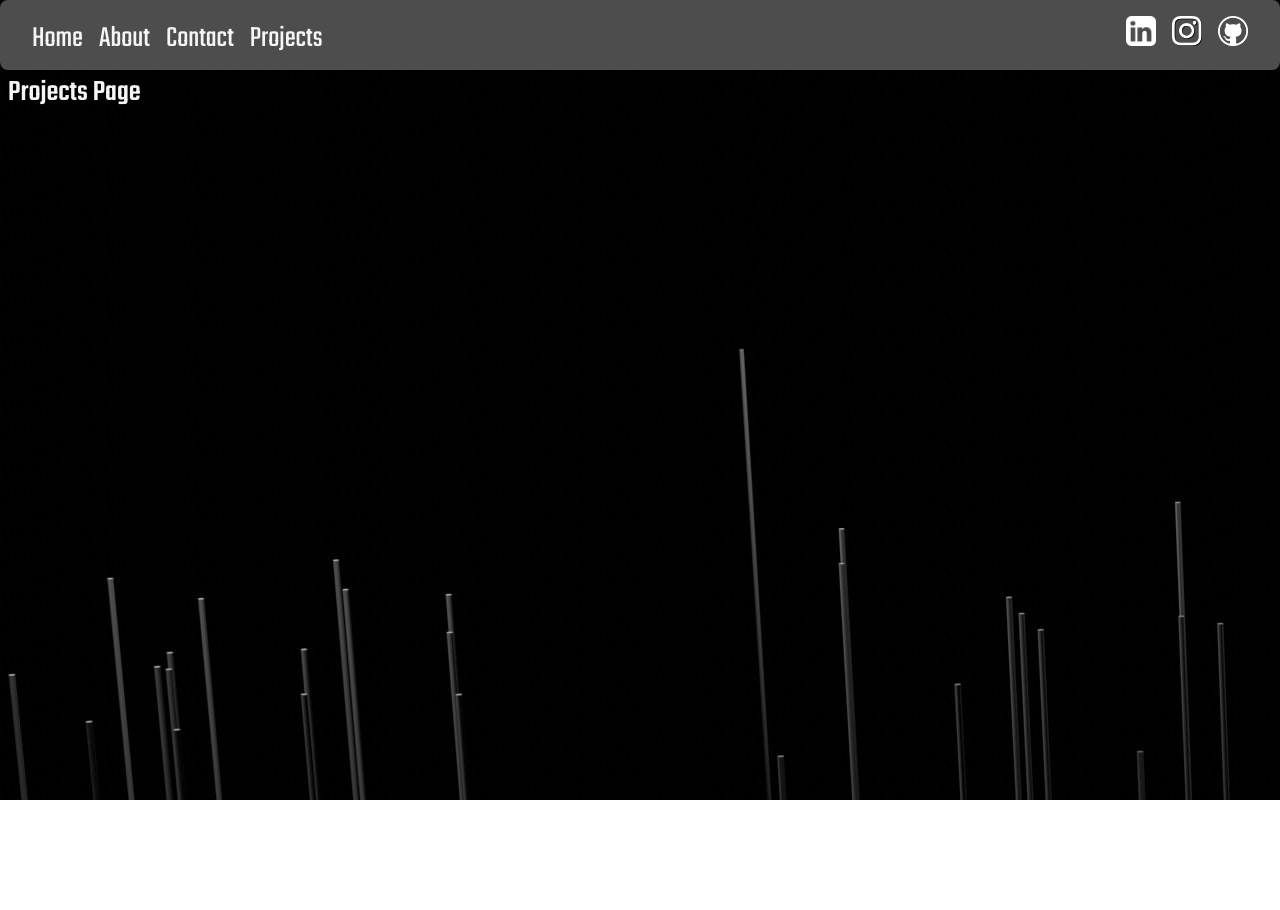
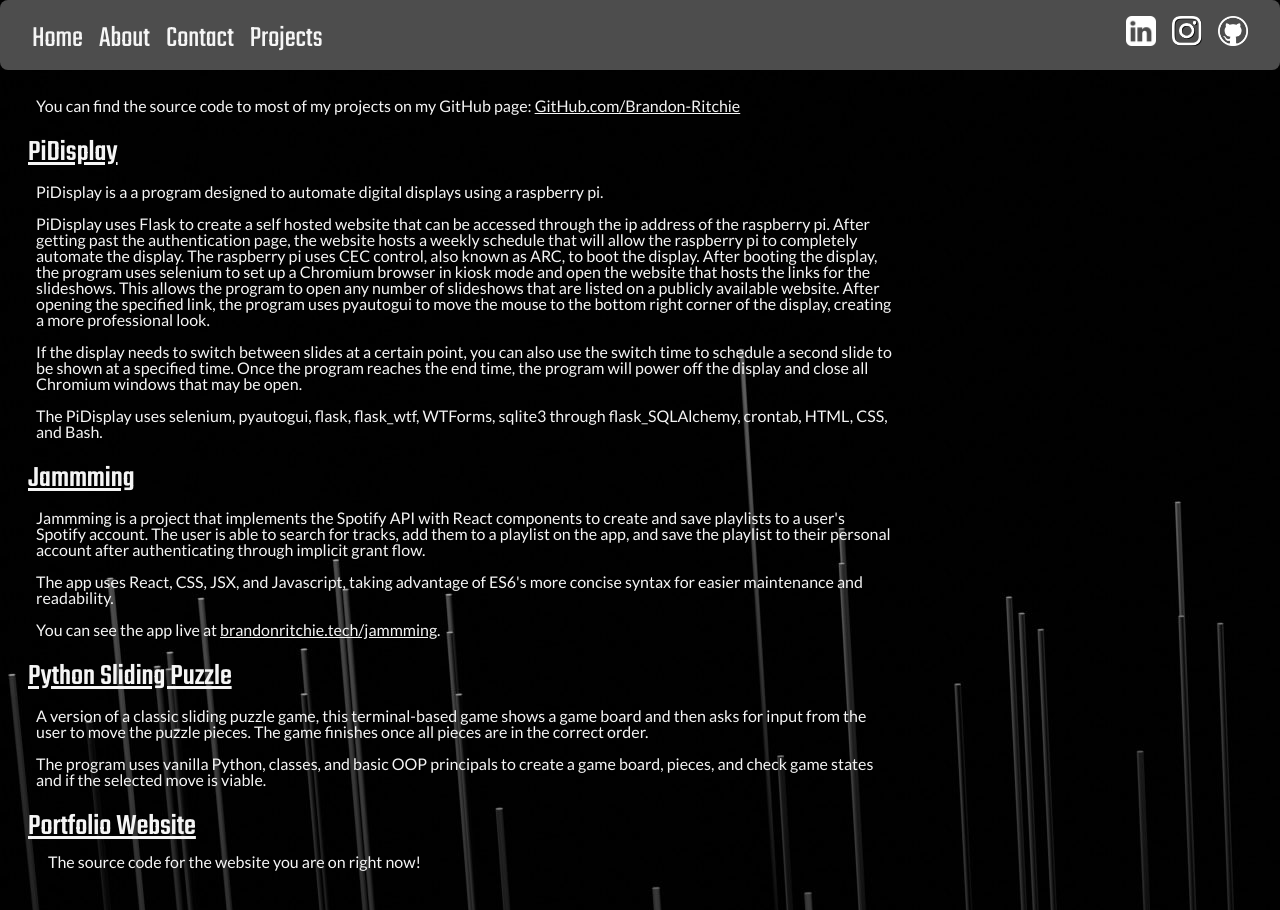
Before and after one commit to Brandon-Ritchie/portfolio-website, a React (Create React App) app: page /Projects in a window 1280 px wide. Before the commit the page ends 800 px from the top, so only its background shows below. Built offline with nearby package versions, Linux system fonts and the light colour scheme; a web font is replaced by a local one.

Commit message:
Updated the projects page and added projects

```diff
--- a/src/components/Projects/Projects.css
+++ b/src/components/Projects/Projects.css
@@ -0,0 +1,7 @@
+a {
+  color: whitesmoke;
+}
+
+.jammming-link {
+  color: whitesmoke;
+}
--- a/src/components/Projects/Projects.js
+++ b/src/components/Projects/Projects.js
@@ -1,5 +1,103 @@
 import React from "react";
+import "./Projects.css";
 
 export function Projects(props) {
-  return <h2>Projects Page</h2>;
+  return (
+    <div className="article">
+      <div className="introduction">
+        <p>
+          You can find the source code to most of my projects on my GitHub page:{" "}
+          <a href="https://GitHub.com/Brandon-Ritchie">
+            GitHub.com/Brandon-Ritchie
+          </a>
+        </p>
+      </div>
+      <div className="pi-display project">
+        <h2>
+          <a href="https://github.com/Brandon-Ritchie/PiDisplay">PiDisplay</a>
+        </h2>
+        <p>
+          PiDisplay is a a program designed to automate digital displays using a
+          raspberry pi.
+        </p>
+        <p>
+          PiDisplay uses Flask to create a self hosted website that can be
+          accessed through the ip address of the raspberry pi. After getting
+          past the authentication page, the website hosts a weekly schedule that
+          will allow the raspberry pi to completely automate the display. The
+          raspberry pi uses CEC control, also known as ARC, to boot the display.
+          After booting the display, the program uses selenium to set up a
+          Chromium browser in kiosk mode and open the website that hosts the
+          links for the slideshows. This allows the program to open any number
+          of slideshows that are listed on a publicly available website. After
+          opening the specified link, the program uses pyautogui to move the
+          mouse to the bottom right corner of the display, creating a more
+          professional look.
+        </p>
+        <p>
+          If the display needs to switch between slides at a certain point, you
+          can also use the switch time to schedule a second slide to be shown at
+          a specified time. Once the program reaches the end time, the program
+          will power off the display and close all Chromium windows that may be
+          open.
+        </p>
+        <p>
+          The PiDisplay uses selenium, pyautogui, flask, flask_wtf, WTForms,
+          sqlite3 through flask_SQLAlchemy, crontab, HTML, CSS, and Bash.
+        </p>
+      </div>
+      <div className="jammming project">
+        <h2>
+          <a href="https://github.com/Brandon-Ritchie/jamming">Jammming</a>
+        </h2>
+        <p>
+          Jammming is a project that implements the Spotify API with React
+          components to create and save playlists to a user's Spotify account.
+          The user is able to search for tracks, add them to a playlist on the
+          app, and save the playlist to their personal account after
+          authenticating through implicit grant flow.
+        </p>
+        <p>
+          The app uses React, CSS, JSX, and Javascript, taking advantage of
+          ES6's more concise syntax for easier maintenance and readability.
+        </p>
+        <p>
+          You can see the app live at{" "}
+          <a
+            href="https://brandonritchie.tech/jammming"
+            className="jammming-link"
+          >
+            brandonritchie.tech/jammming
+          </a>
+          .
+        </p>
+      </div>
+      <div className="sliding-puzzle project">
+        <h2>
+          <a href="https://github.com/Brandon-Ritchie/PythonSlidingPuzzle">
+            Python Sliding Puzzle
+          </a>
+        </h2>
+        <p>
+          A version of a classic sliding puzzle game, this terminal-based game
+          shows a game board and then asks for input from the user to move the
+          puzzle pieces. The game finishes once all pieces are in the correct
+          order.
+        </p>
+        <p>
+          The program uses vanilla Python, classes, and basic OOP principals to
+          create a game board, pieces, and check game states and if the selected
+          move is viable.
+        </p>
+      </div>
+      <div className="portfolio-website project">
+        <h2>
+          <a href="https://github.com/Brandon-Ritchie/Portfolio-Website">
+            Portfolio Website
+          </a>
+          <p>The source code for the website you are on right now!</p>
+        </h2>
+      </div>
+    </div>
+  );
 }
```
